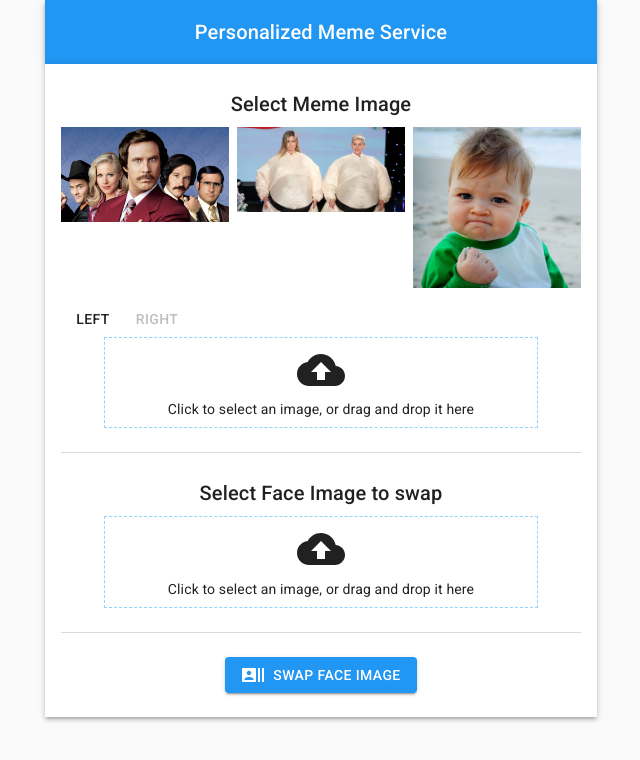
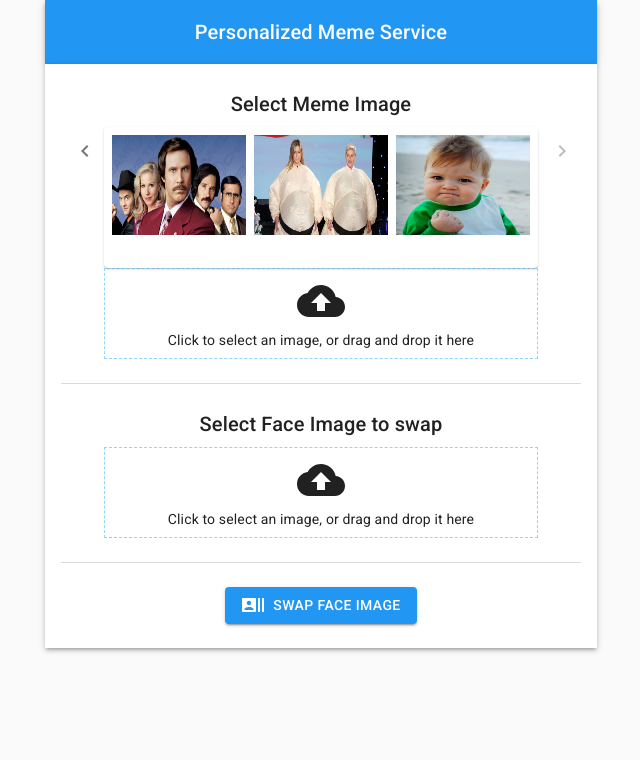
Before and after one commit to YaredTaddese/meme_swap, a React (Create React App) app: page / in a window 1280 px wide. Shown: the top 760 px of the page, without its empty margins (319-959 px from the left). Built offline with nearby package versions, Linux system fonts and the light colour scheme.

Commit message:
[wip] Arrow and card setup for default meme image picker

```diff
--- a/src/App.js
+++ b/src/App.js
@@ -5,12 +5,14 @@ import './App.css';
 import ImageUploader from './ImageUploader';
 import {
   Container, Divider, Grid, Typography, AppBar,
-  Toolbar, Button, Paper, Slide
+  Toolbar, Button, Paper, Slide, Card, CardContent, IconButton
 } from "@material-ui/core";
 import CssBaseline from "@material-ui/core/CssBaseline";
 import { makeStyles, createMuiTheme, MuiThemeProvider } from '@material-ui/core/styles';
 import blue from '@material-ui/core/colors/blue';
 import RecentActorsIcon from '@material-ui/icons/RecentActors';
+import LeftArrowIcon from '@material-ui/icons/ChevronLeft';
+import RightArrowIcon from '@material-ui/icons/ChevronRight';
 
 const theme = createMuiTheme({
   palette: {
@@ -38,9 +40,13 @@ const useStyles = makeStyles(theme => ({
   },
   picker_image: {
     width: '100%',
+    height: '100px',
   },
   divider: {
     backgroundColor: '#dadada',
+  },
+  card: {
+    padding: '4px',
   }
 }));
 
@@ -94,7 +100,17 @@ export default function App() {
                 </Typography>
               </Grid>
               <Grid item sm={12}>
-                <Grid container spacing={1}>
+                <Grid container>
+                  <Grid item xs={1}>
+                  <IconButton onClick={slide_left}
+                            disabled={picker_index >= default_images_length - picker_length}>
+                    <LeftArrowIcon />
+                  </IconButton>
+                  </Grid>
+                  <Grid item xs>
+                  <Card className={classes.card}>
+                    <CardContent className={classes.card}>
+                      <Grid container spacing={1}>
                   {
                     default_images.map((img, i) => (
                       (i >= picker_index && i < picker_index + picker_length)
@@ -103,16 +119,16 @@ export default function App() {
                           <img src={img} className={classes.picker_image} />
                         </Slide>
                       </Grid>
-
                     ))
                   }
-                  <Grid item xs={12}>
-                    <Button onClick={slide_left} disabled={picker_index >= default_images_length - picker_length}>
-                      Left
-                    </Button>
-                    <Button onClick={slide_right} disabled={picker_index === 0}>
-                      Right
-                    </Button>
+                  </Grid>
+                    </CardContent>
+                  </Card>
+                  </Grid>
+                  <Grid item xs={1}>
+                  <IconButton onClick={slide_right} disabled={picker_index === 0}>
+                    <RightArrowIcon />
+                  </IconButton>
                   </Grid>
                 </Grid>
               </Grid>
```
